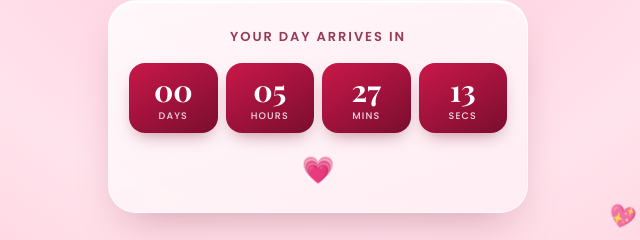
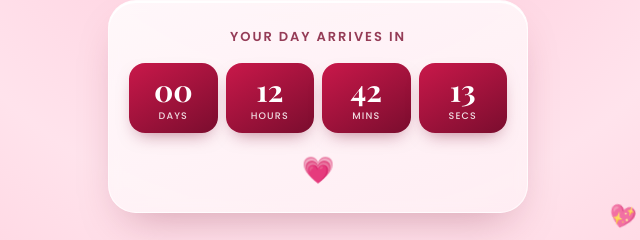
Before and after one commit to ajaynetha243/HBDSupriya, a plain HTML site: page index.html in a window 1280 px wide. Shown: the part 239-479 px from the top of the page, 322-962 px from the left. Drawn offline with nearby package versions, Linux system fonts and the light colour scheme; a web font is replaced by a local one.

Commit message:
Update index.html

```diff
--- a/index.html
+++ b/index.html
@@ -363,7 +363,7 @@
 
 <script>
   // ---- Target date ----
-  var target = new Date("2026-08-17T16:45:00");
+  var target = new Date("2026-08-18T00:00:00");
 
   // Preview mode: open the page with ?preview=1 in the URL to jump straight
   // to the celebration screen and test the buttons without waiting.
```
